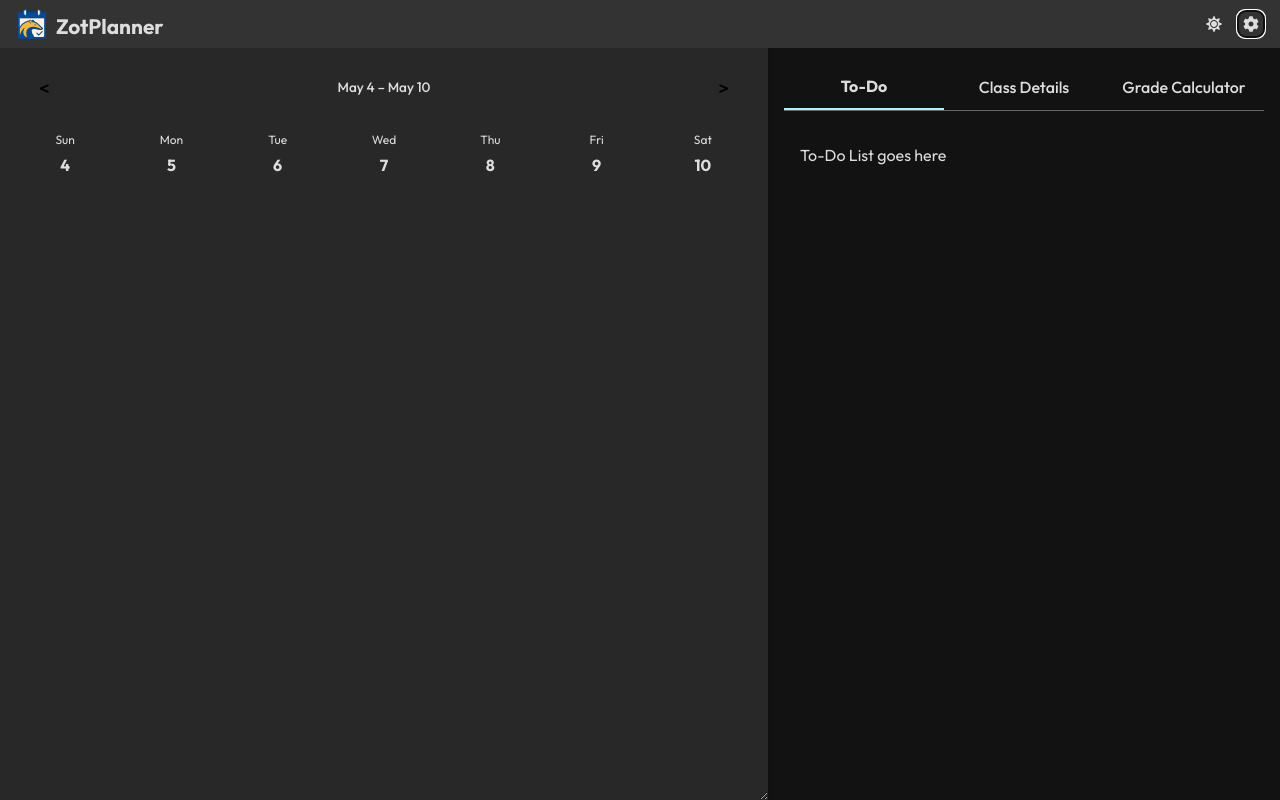
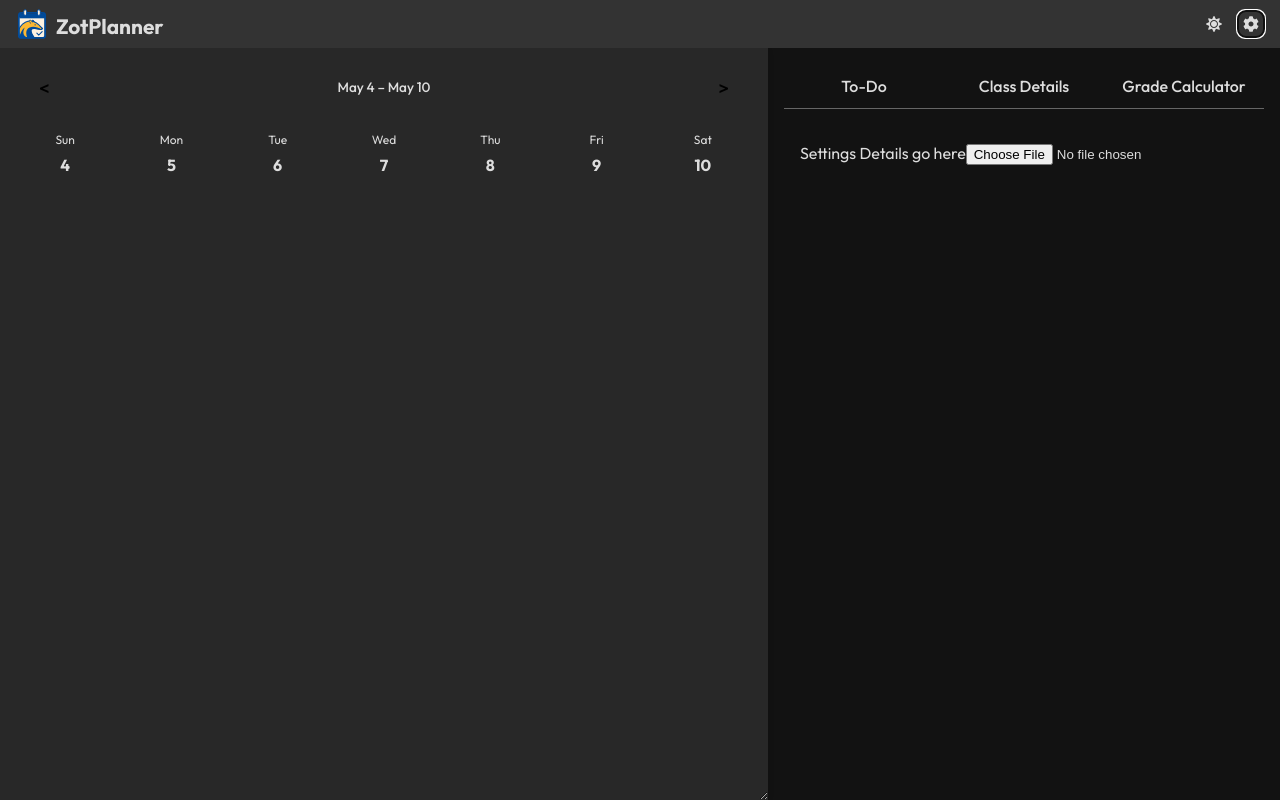
Before and after one commit to DylanBT928/ZotPlanner, a React (Vite) app: page / in a window 1280 px wide. Both pictures are taken after a click on the button 1251 px from the left and 24 px from the top of the page. Built offline with nearby package versions, Linux system fonts and the light colour scheme.

Commit message:
created settings page
Co-authored-by: ASPCoding <ASPCoding@users.noreply.github.com>

```diff
--- a/src/App.css
+++ b/src/App.css
@@ -13,7 +13,7 @@
 }
 
 :root.dark {
-  /* Dark theme overrides */
+  /* Dark theme */
   --bg: #121212;
   --text: #ddd;
   --header-bg: #333;
--- a/src/App.tsx
+++ b/src/App.tsx
@@ -5,12 +5,13 @@ import Todo from "./components/Todo";
 import Classes from "./components/ClassDetails";
 import GradeCalculator from "./components/GradeCalculator";
 import appLogo from "/src/assets/logo.svg";
+import Settings from "./components/Settings";
 import "./App.css";
 
 function App() {
-  const [activeTab, setActiveTab] = useState<"todo" | "classes" | "grades">(
-    "todo"
-  );
+  const [activeTab, setActiveTab] = useState<
+    "todo" | "classes" | "grades" | "settings"
+  >("todo");
   const [darkMode, setDarkMode] = useState(true);
 
   // toggle dark / light mode
@@ -26,6 +27,8 @@ function App() {
         return <Classes />;
       case "grades":
         return <GradeCalculator />;
+      case "settings":
+        return <Settings />;
     }
   };
 
@@ -40,7 +43,10 @@ function App() {
           <button onClick={() => setDarkMode((d) => !d)}>
             {darkMode ? <FaSun /> : <FaMoon />}
           </button>
-          <button>
+          <button
+            className={activeTab === "settings" ? "active" : ""}
+            onClick={() => setActiveTab("settings")}
+          >
             <FaCog />
           </button>
         </div>
--- /dev/null
+++ b/src/components/Settings.tsx
@@ -0,0 +1,12 @@
+import React, { useState } from "react";
+
+const Settings: React.FC = () => {
+  return (
+    <div className="tab-content">
+      Settings Details go here
+      <input type="file" name="image" />
+    </div>
+  );
+};
+
+export default Settings;
```
